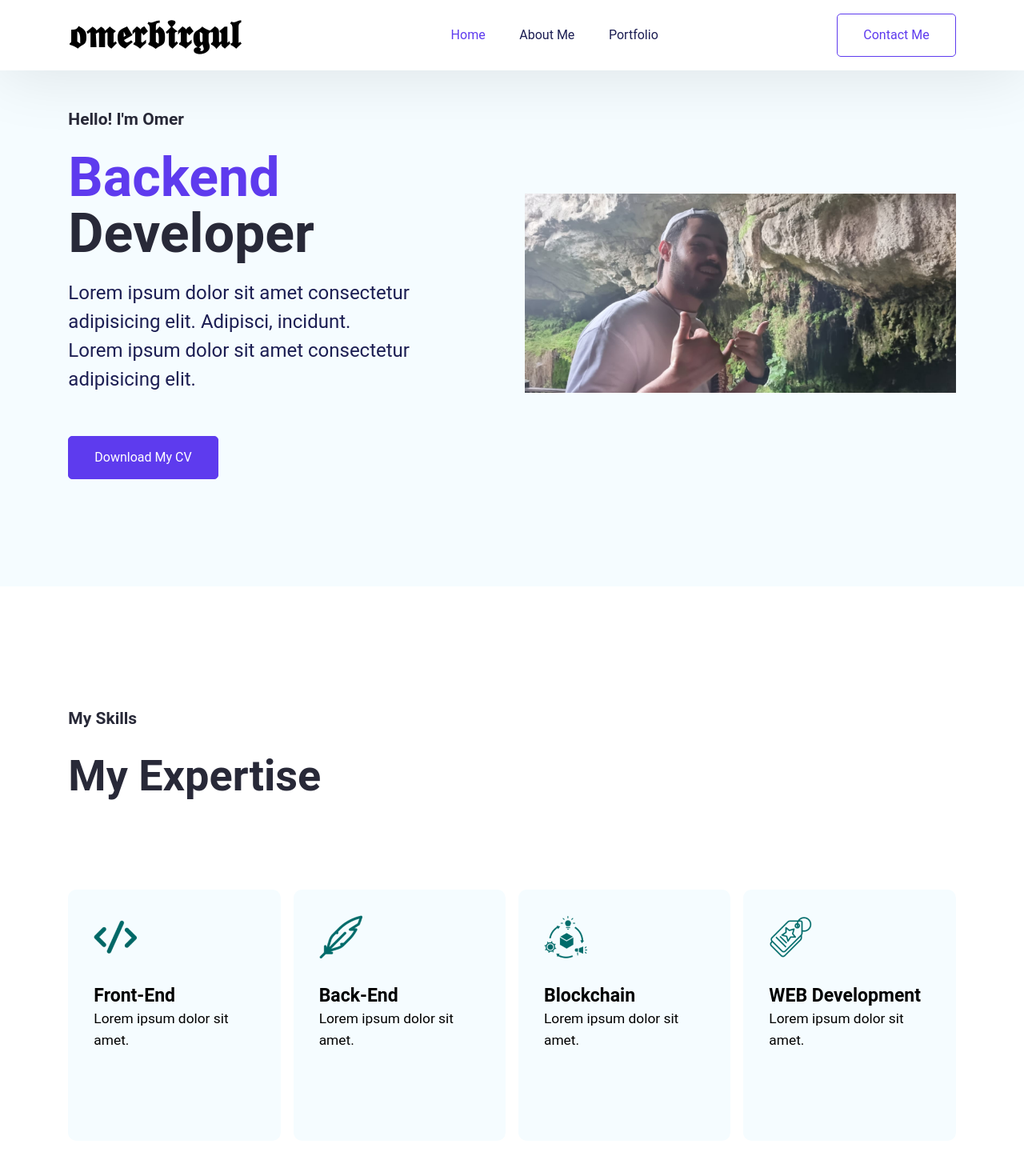
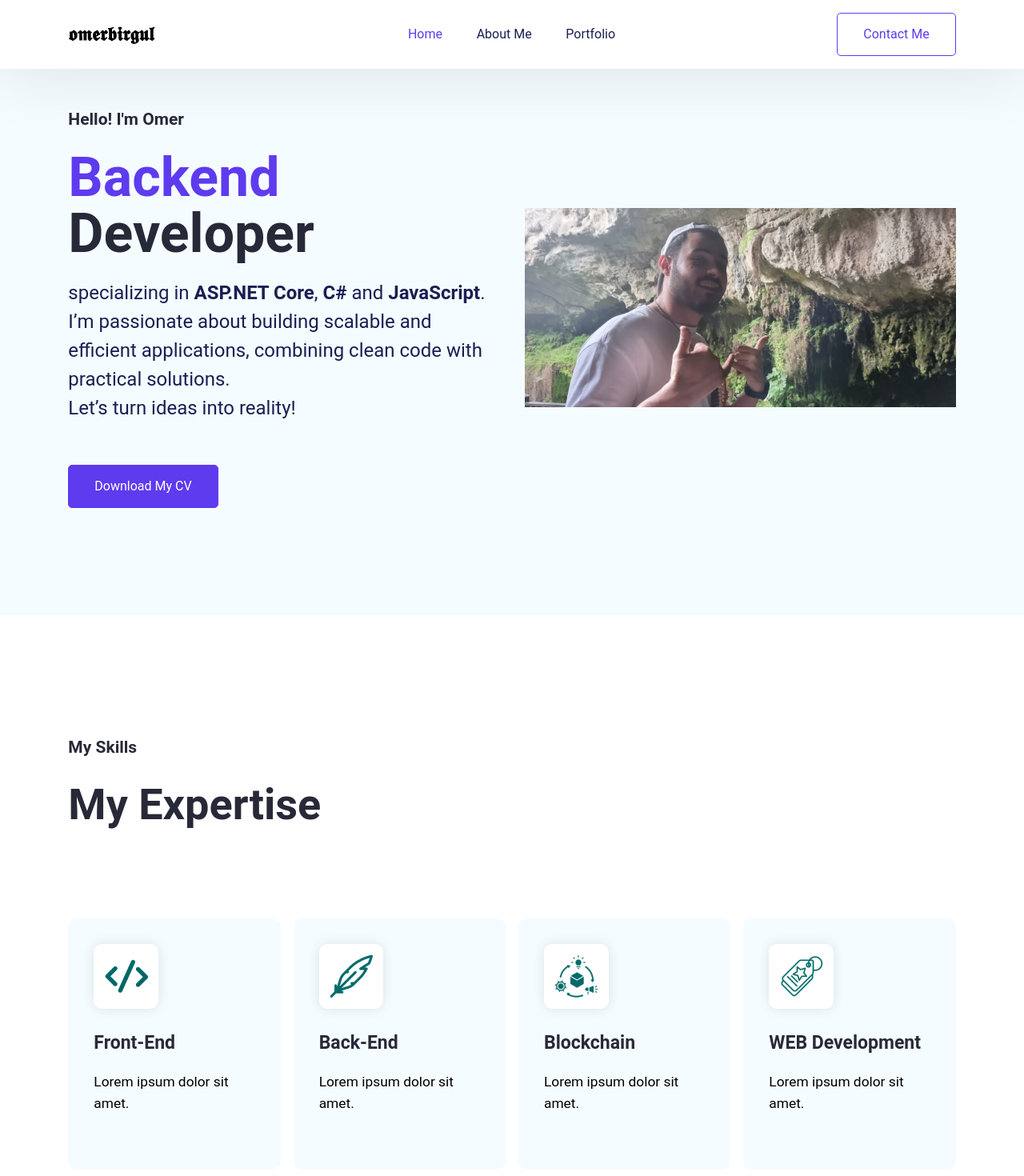
Before and after one commit to omerbirgul/omerbirgul.github.io, a React (Create React App) app: page / in a window 1280 px wide. Shown: the top 1470 px of the page at 80% size. Built offline with nearby package versions, Linux system fonts and the light colour scheme.

Commit message:
heroSection updated

```diff
--- a/src/App.css
+++ b/src/App.css
@@ -289,7 +289,7 @@ h3{
 .skills-section-card:hover .skills-section-description {
   color: var(--primary);
 }
-.skills--section--img {
+.skills-section-img {
   display: flex;
   padding: 13.3px;
   justify-content: center;
@@ -299,20 +299,20 @@ h3{
   background: #fff;
   box-shadow: 0 0 16px 0 rgba(0, 0, 0, 0.1);
 }
-.skills--section--card--content {
+.skills-section-card-content {
   display: flex;
   flex-direction: column;
   align-items: flex-start;
   gap: 32px;
   align-self: stretch;
 }
-.skills--section--title {
+.skills-section-title {
   color: var(--heading-color);
   font-size: 32px;
   font-weight: 700;
   line-height: 45px;
 }
-.skills--section--description {
+.skills-section-description {
   color: var(--black);
   font-size: 21.3px;
   font-style: normal;
@@ -714,15 +714,15 @@ input[type="checkbox"] {
   .navbar-items.active {
     top: 30px;
   }
-  .nav_hamburger.active :nth-child(1) {
+  .nav_hamburger .active :nth-child(1) {
     transform: rotate(45deg) translate(0.45rem, 0.1875rem);
   }
 
-  .nav_hamburger.active :nth-child(2) {
+  .nav_hamburger .active :nth-child(2) {
     opacity: 0;
   }
 
-  .nav_hamburger.active :nth-child(3) {
+  .nav_hamburger .active :nth-child(3) {
     transform: rotate(-45deg) translate(0.45rem, -0.1875rem);
   }
 }
--- a/src/Pages/Home/Contact.jsx
+++ b/src/Pages/Home/Contact.jsx
@@ -26,7 +26,7 @@ const Contact = () => {
 
                     <label htmlFor="phone-number" className="contact-label">
                         <span className="text-md">Phone Number:</span>
-                        <input type="tel" className="contact-input text-md" name="phone-number" id="phone-number" maxLength={11} required />
+                        <input type="tel" className="contact-input text-md" name="phone-number" id="phone-number" maxLength={11} placeholder="555 555 55 55"/>
                     </label>
 
                 </div>
--- a/src/Pages/Home/HeroSection.jsx
+++ b/src/Pages/Home/HeroSection.jsx
@@ -17,10 +17,9 @@ const HeroSection = () => {
                         Developer
                     </h1>
                     <p className="hero-section-description">
-                        Lorem ipsum dolor sit amet consectetur adipisicing elit. Adipisci, incidunt.
+                      specializing in <b>ASP.NET Core</b>, <b>C#</b> and <b>JavaScript</b>. I’m passionate about building scalable and efficient applications, combining clean code with practical solutions.
                         <br />
-                        Lorem ipsum dolor sit amet consectetur adipisicing elit.
-                    </p>
+                        Let’s turn ideas into reality!                    </p>
                 </div>
                 <button className="btn btn-primary" onClick={resumeDownloader}>Download My CV</button>
             </div>
--- a/src/Pages/Home/Navbar.jsx
+++ b/src/Pages/Home/Navbar.jsx
@@ -35,9 +35,7 @@ const Navbar = () => {
 
     return (
         <nav className={`navbar ${navActive ? "active" : ""}`}>
-          <div>
-          <h2>𝖔𝖒𝖊𝖗𝖇𝖎𝖗𝖌𝖚𝖑</h2>
-          </div>
+          <h3>𝖔𝖒𝖊𝖗𝖇𝖎𝖗𝖌𝖚𝖑</h3>
           <a
             className={`nav_hamburger ${navActive ? "active" : ""}`}
             onClick={toggleNav}
```
Also changed, not shown: public/index.html (+4 -2 lines).
